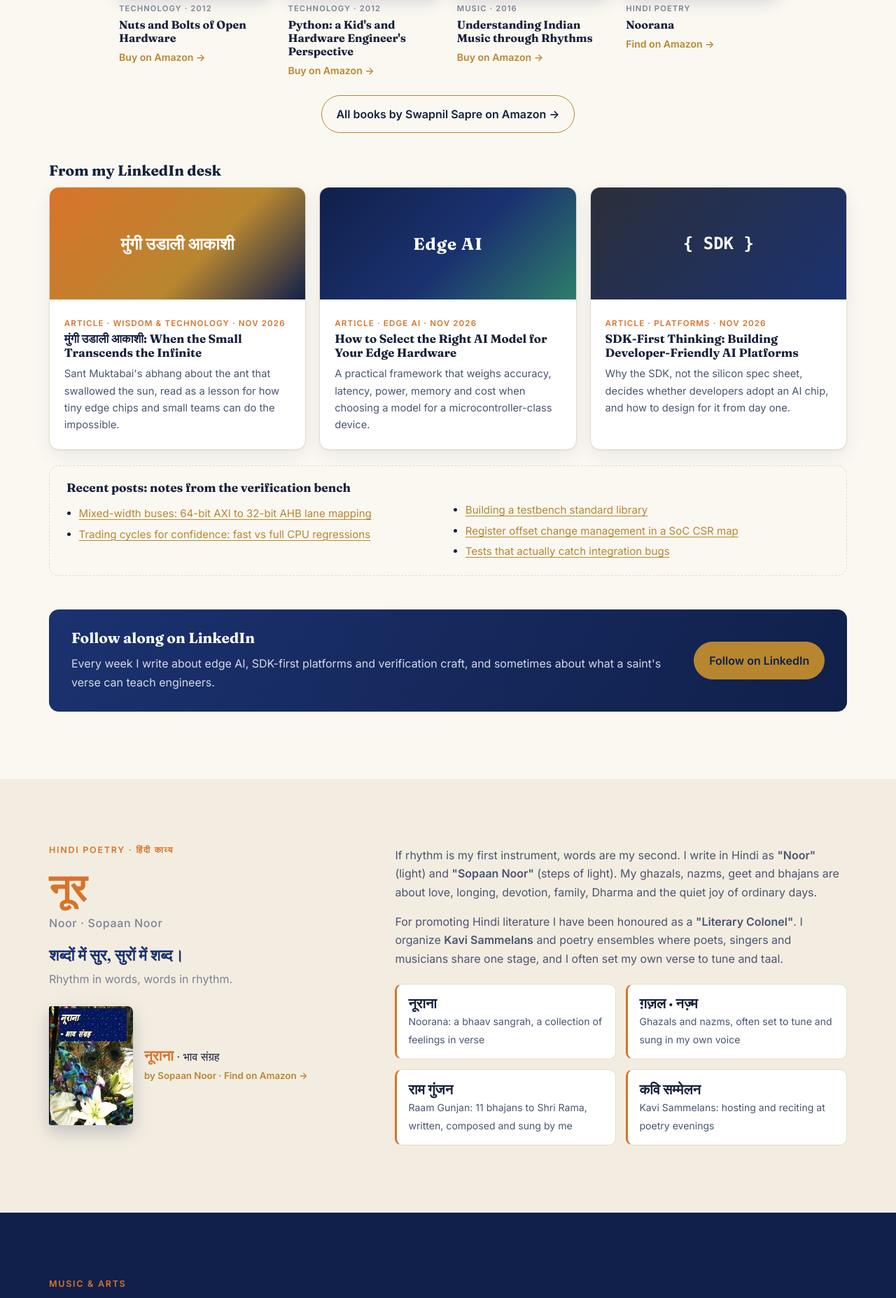
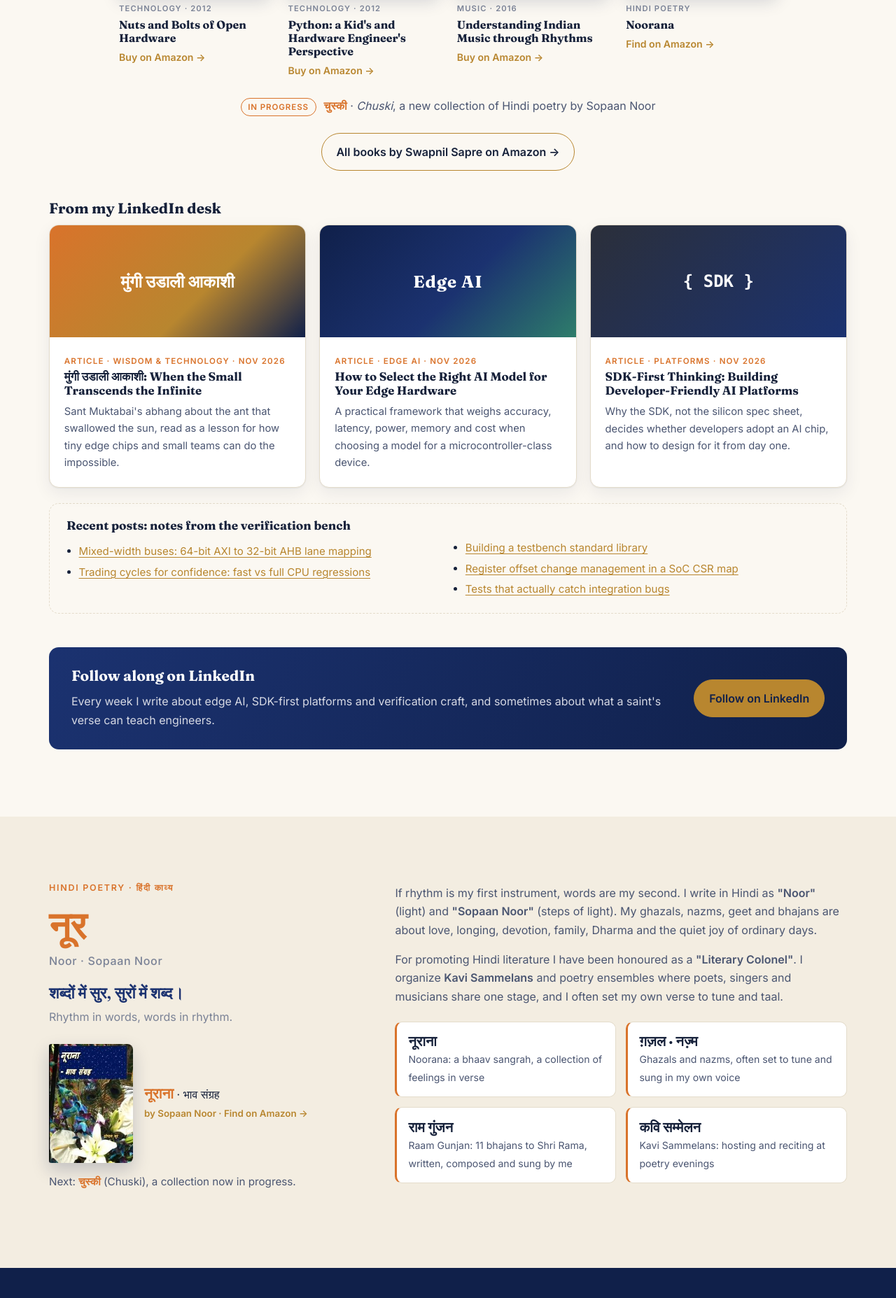
Before and after one commit to swap111/profile, a plain HTML site: page index.html in a window 1280 px wide. Shown: the part 7893-9748 px from the top of the page at 70% size. Drawn offline with Linux system fonts and the light colour scheme.

Commit message:
Mention Chuski as a poetry collection in progress (no cover)
Authored by Swapnil

```diff
--- a/assets/css/style.css
+++ b/assets/css/style.css
@@ -410,3 +410,8 @@ blockquote {
 .poetry__book:hover img { transform: translateY(-4px) rotate(-1deg); }
 .poetry__book b { font: 700 1.3rem var(--serif); color: var(--saffron); }
 .poetry__book small { color: var(--gold); font-weight: 600; }
+
+.shelf__next { text-align: center; margin: 1.6rem 0 .4rem; color: var(--ink-soft); }
+.shelf__next span { display: inline-block; margin-right: .4rem; padding: .15rem .6rem; border-radius: 999px; font-size: .72rem; font-weight: 600; letter-spacing: .08em; text-transform: uppercase; color: var(--saffron); border: 1px solid var(--saffron); }
+.shelf__next b, .poetry__next b { font-family: var(--serif); color: var(--saffron); }
+.poetry__next { margin-top: .9rem; color: var(--ink-soft); font-size: .95rem; }
--- a/index.html
+++ b/index.html
@@ -422,6 +422,7 @@
         <span class="cover__buy">Find on Amazon →</span>
       </a>
     </div>
+    <p class="shelf__next"><span>In progress</span> <b lang="hi">चुस्की</b> · <em>Chuski</em>, a new collection of Hindi poetry by Sopaan Noor</p>
     <p class="center"><a class="btn btn--ghost" href="https://www.amazon.in/s?i=stripbooks&amp;rh=p_27%3ASwapnil%2BSapre&amp;ref=dp_byline_sr_book_1" target="_blank" rel="noopener">All books by Swapnil Sapre on Amazon →</a></p>
 
     <h3 class="sub">From my LinkedIn desk</h3>
@@ -485,6 +486,7 @@
         <img src="assets/img/books/noorana.jpg" alt="Cover: नूराना, भाव संग्रह, by Sopaan Noor" width="189" height="267" loading="lazy">
         <span><b lang="hi">नूराना</b> · भाव संग्रह<br><small>by Sopaan Noor · Find on Amazon →</small></span>
       </a>
+      <p class="poetry__next">Next: <b lang="hi">चुस्की</b> (Chuski), a collection now in progress.</p>
     </div>
     <div class="prose">
       <p>If rhythm is my first instrument, words are my second. I write in Hindi as <strong>"Noor"</strong> (light) and <strong>"Sopaan Noor"</strong> (steps of light). My ghazals, nazms, geet and bhajans are about love, longing, devotion, family, Dharma and the quiet joy of ordinary days.</p>
```
Also changed, not shown: 4 other files.
